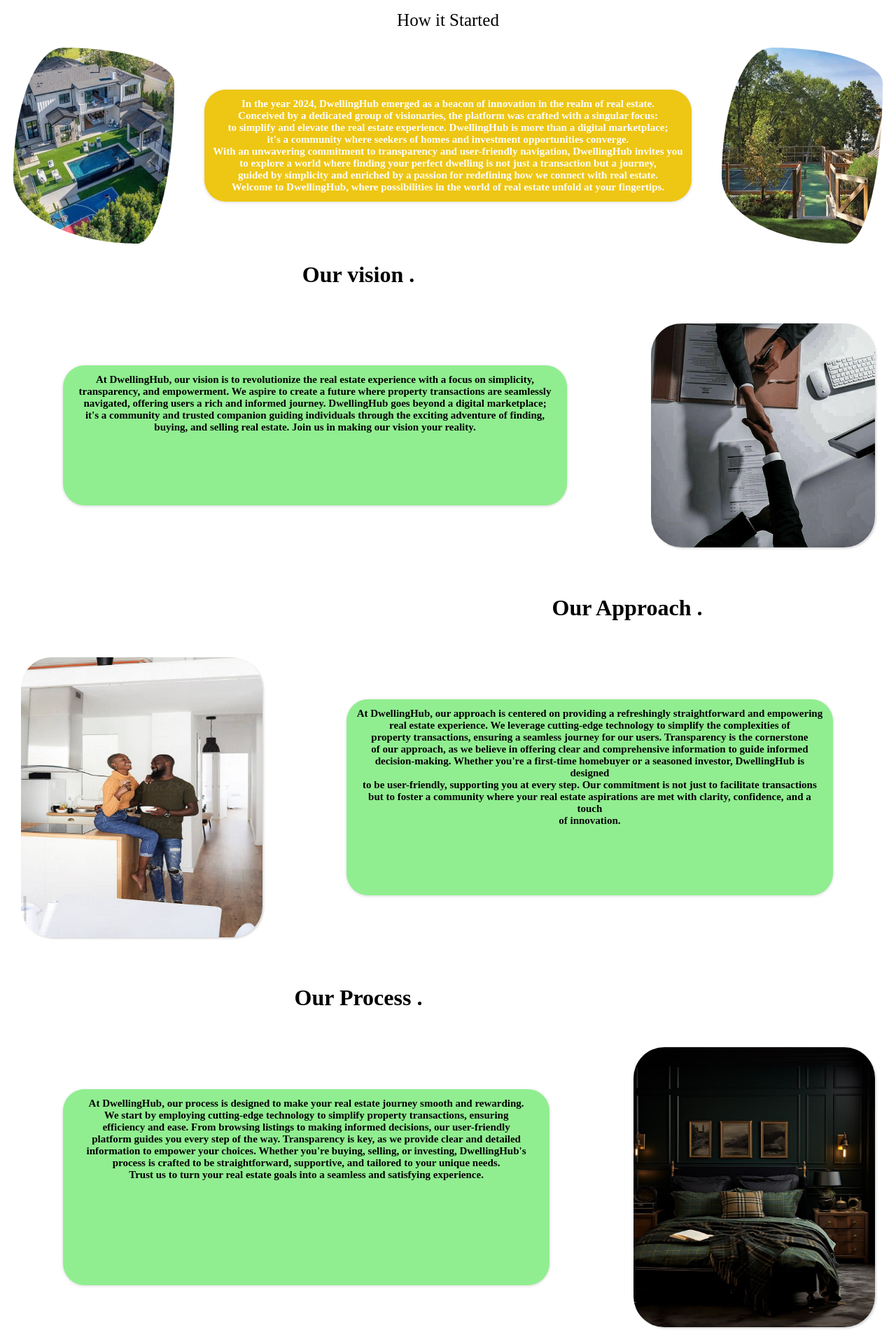
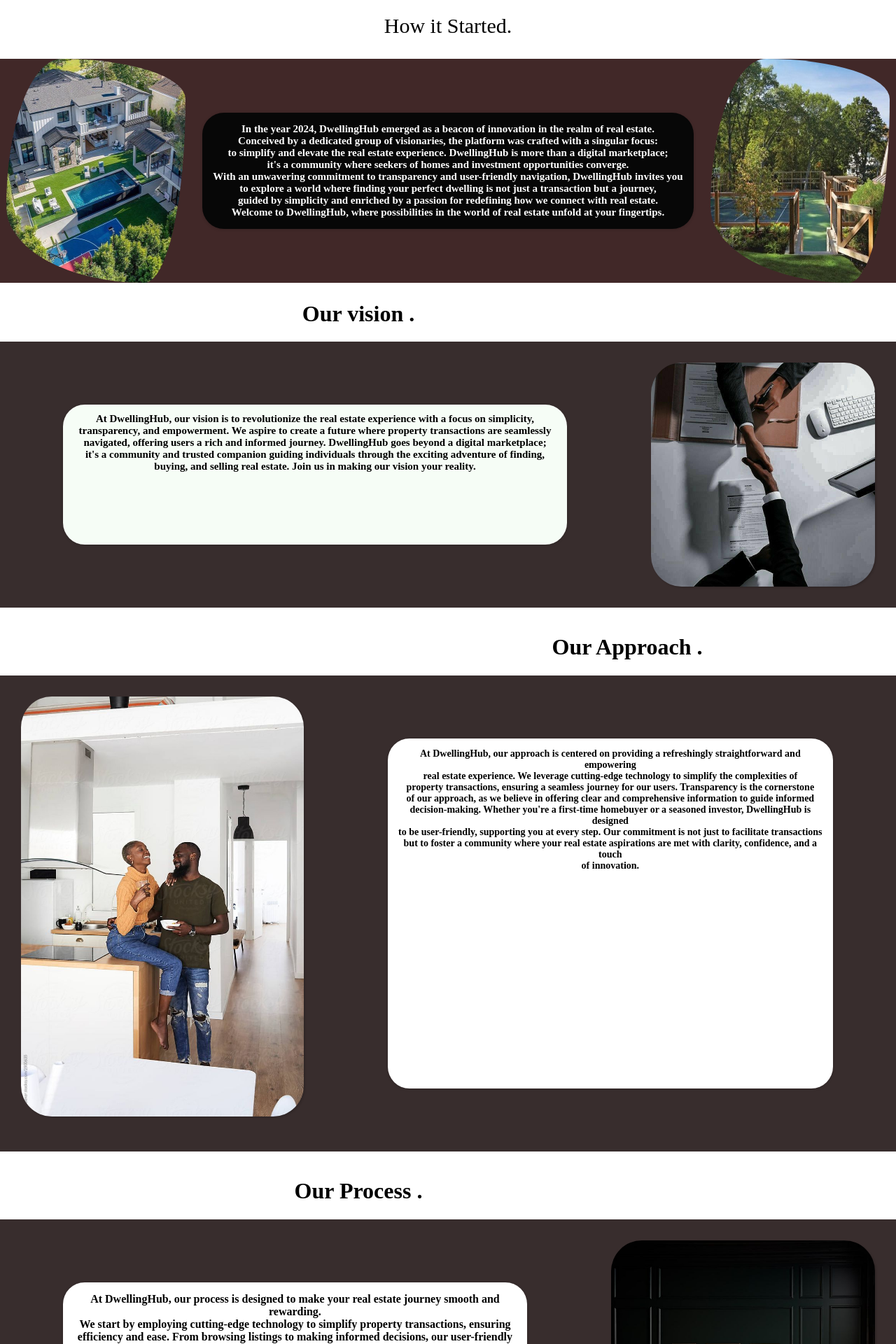
Before and after one commit to tobias-omondi/Dreamdwelling-Hub, a React (Create React App) app in the folder realestate/: page /about in a window 1280 px wide. Shown: the part 80-2000 px from the top of the page at 70% size. Built offline with nearby package versions, Linux system fonts and the light colour scheme.

Commit message:
about us

```diff
--- a/realestate/src/components/About.css
+++ b/realestate/src/components/About.css
@@ -1,5 +1,9 @@
+.about_us{
+
+}
+
 .about_us_title {
-    font-size: 25px;
+    font-size: 30px;
     align-items: center;
     font-family: 'Irish Grover';
 }
@@ -9,28 +13,30 @@
     width: 100%;
     padding: 0px;
     align-items: center;
+    background-color: rgb(65, 40, 40);
 }
 .about_stories p {
     font-size: 15px;
     font-family: "Times New Roman", Times, serif;
     font-weight: 800;
-    padding: 12px;
+    padding: 15px;
     margin: 5px;
     color: white;
-    background-color:  rgb(238, 198, 20);
+    background-color:  rgb(7, 7, 7);
     box-shadow: rgba(0, 0, 0, 0.16) 0px 1px 4px;
     border-radius: 31px 31px 31px 31px;
     -webkit-border-radius: 31px 31px 31px 31px;
     -moz-border-radius: 31px 31px 31px 31px;
 }
 .about_stories img {
-    width: 18%;
+    width: 20%;
     border-radius: 31% 69% 23% 77% / 66% 18% 82% 34%;
-    height: 35vh;
+    height: 40vh;
 }
 .our_vision {
     display: flex;
     justify-content: space-around;
+    background-color: rgb(56, 45, 45);
 }
 .our_vision p {
     font-size: 15px;
@@ -38,7 +44,7 @@
     font-weight: 800;
     padding: 12px;
     margin: 90px;
-    background-color: lightgreen;
+    background-color: rgb(246, 253, 246);
     width: 70%;
     box-shadow: rgba(0, 0, 0, 0.16) 0px 1px 4px;
     border-radius: 31px 31px 31px 31px;
@@ -58,14 +64,16 @@
 .our_Approach {
     display: flex;
     justify-content: space-around;
+    height: 85vh;
+    background-color: rgb(56, 45, 45);
 }
 .our_Approach p {
-    font-size: 15px;
+    font-size: 14px;
     font-family: "Times New Roman", Times, serif;
     font-weight: 800;
-    padding: 12px;
+    padding: 14px;
     margin: 90px;
-    background-color: lightgreen;
+    background-color: white;
     width: 70%;
     box-shadow: rgba(0, 0, 0, 0.16) 0px 1px 4px;
     border-radius: 31px 31px 31px 31px;
@@ -73,9 +81,9 @@
     -moz-border-radius: 31px 31px 31px 31px;
 }
 .our_Approach img {
-    width: 35%;
+    width: 45%;
     margin: 30px;
-    height: 50vh;
+    height: 75vh;
     box-shadow: rgba(0, 0, 0, 0.15) 1.95px 1.95px 2.6px;
     border-radius: 44px 44px 44px 44px;
     -moz-border-radius: 44px 44px 44px 44px;
@@ -85,14 +93,16 @@
 .our_Process  {
     display: flex;
     justify-content: space-around;
+    height: 80vh;
+    background-color: rgb(56, 45, 45);
 }
 .our_Process p {
-    font-size: 15px;
+    font-size: 16px;
     font-family: "Times New Roman", Times, serif;
     font-weight: 800;
-    padding: 12px;
+    padding: 15px;
     margin: 90px;
-    background-color: lightgreen;
+    background-color: white;
     width: 70%;
     box-shadow: rgba(0, 0, 0, 0.16) 0px 1px 4px;
     border-radius: 31px 31px 31px 31px;
@@ -102,7 +112,7 @@
 .our_Process img {
     width: 35%;
     margin: 30px;
-    height: 50vh;
+    height: 70vh;
     box-shadow: rgba(0, 0, 0, 0.15) 1.95px 1.95px 2.6px;
     border-radius: 44px 44px 44px 44px;
     -moz-border-radius: 44px 44px 44px 44px;
--- a/realestate/src/components/About.js
+++ b/realestate/src/components/About.js
@@ -9,9 +9,9 @@
 
 const About = () => {
   return (
-    <div cla ssName='about_us'>
+    <div className='about_us'>
       <div className='about_us_title'>
-        <p>How it Started</p>
+        <p>How it Started.</p>
       </div>
       <div className='about_stories'>
 
```
